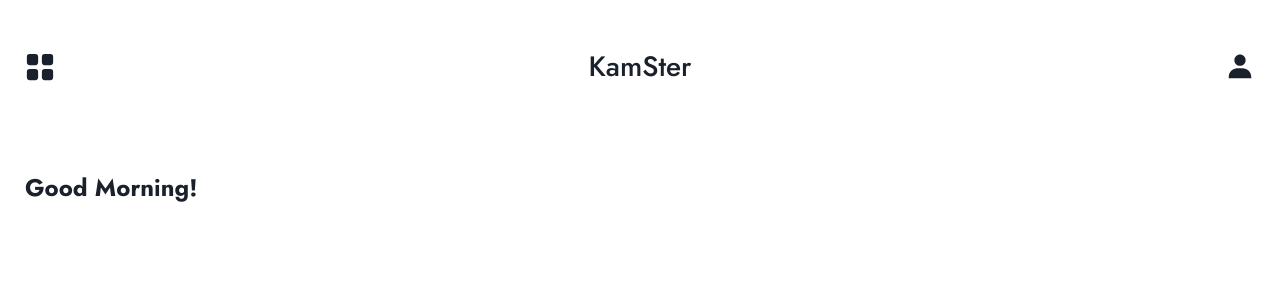
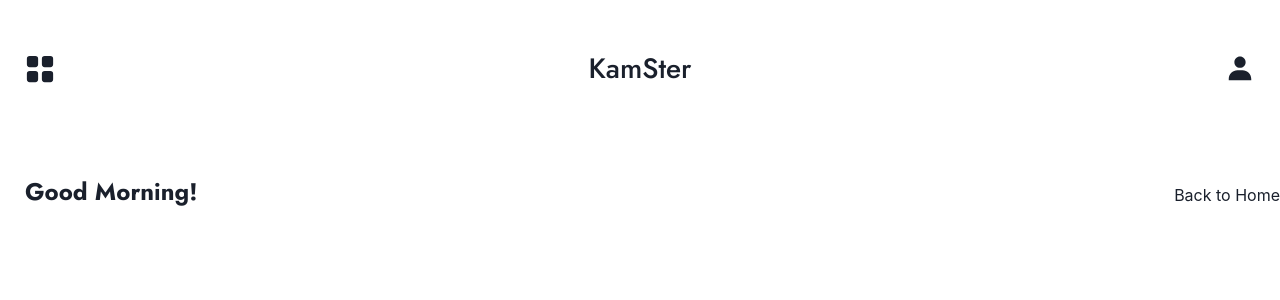
Before and after one commit to sauravdhoju/KamSter-TaskMgmt-, a React (Vite) app in the folder frontend/: page /auth/login in a window 1280 px wide. Shown: the top 300 px of the page. Built offline with nearby package versions, Linux system fonts and the light colour scheme.

Commit message:
Some changes on login page that doesn't affect much other stuff.

```diff
--- a/frontend/src/components/NavBar/NavBar.scss
+++ b/frontend/src/components/NavBar/NavBar.scss
@@ -2,6 +2,7 @@
 
 .nav-bar-container {
     width: 100%;
+    height: 88px;
     display: flex;
     justify-content: flex-start;
     align-items: center;
--- a/frontend/src/pages/Login/Login.scss
+++ b/frontend/src/pages/Login/Login.scss
@@ -3,10 +3,17 @@
 .login-page {
     margin-top: 90px;
     padding: 0 25px;
+    position: relative;
 
     .greeting {
         font-family: variables.$primary-font;
         font-size: 24px;
         font-weight: 700;
     }
+
+    .back-home-link {
+        position: absolute;
+        bottom: 0;
+        right: 0;
+    }
 }
--- a/frontend/src/pages/Login/Login.tsx
+++ b/frontend/src/pages/Login/Login.tsx
@@ -1,4 +1,5 @@
-import { Box, Heading } from '@chakra-ui/react';
+import { Link as ReactRouterLink } from 'react-router-dom';
+import { Box, Heading, Link as ChakraLink } from '@chakra-ui/react';
 
 import './Login.scss';
 
@@ -17,6 +18,13 @@ const Login = () => {
     return (
         <Box className='login-page'>
             <Heading className='greeting'>{getGreeting()}</Heading>
+            <ChakraLink
+                as={ReactRouterLink}
+                to={'/'}
+                className='back-home-link'
+            >
+                Back to Home
+            </ChakraLink>
         </Box>
     );
 };
```
Also changed, not shown: frontend/src/main.tsx (+4 -4 lines).
